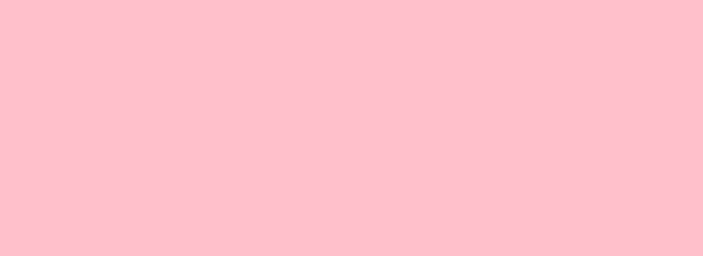
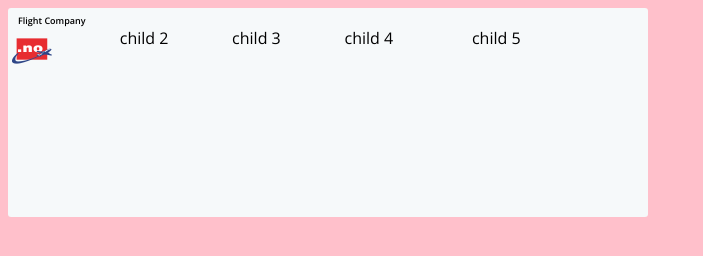
Before and after one commit to marcidenmark/momondo-t, a plain HTML site: page index.html in a window 1280 px wide. Shown: the whole page, without its empty margins (0-703 px from the left). Drawn offline with nearby package versions, Linux system fonts and the light colour scheme.

Commit message:
have a css grid setup and initial typography

```diff
--- a/index.html
+++ b/index.html
@@ -4,8 +4,24 @@
 	<meta charset="UTF-8">
 	<title>Momondo Test</title>
 	<link rel="stylesheet" href="style.css">
+	<link href="https://fonts.googleapis.com/css?family=Open+Sans:400,600,700" rel="stylesheet">
 </head>
 <body>
+<div class="card">
+	<div class="wrapper-company">
+		Flight Company
+ 	</div>
+
+ 	<div class="wrapper">
+   		<img src="logo.png" class="company-logo">
+   		<div>child 2 </div>
+   		<div>child 3 </div>
+   		<div>child 4 </div>
+  <div>child 5 </div>
+</div>
+
+
+</div>
 
 </body>
 </html>
--- a/style.css
+++ b/style.css
@@ -1,3 +1,80 @@
 body {
 	background-color: pink;
+	font-family: 'Open Sans', sans-serif;
+	max-width: 50%;
 }
+
+.wrapper-company {
+  	font-size: 9px;
+    font-weight: 600;
+    line-height: 12px;
+    padding-left: 10px;
+    padding-top: 7px;
+}
+.wrapper-flight {
+  display: grid;
+  grid-template-columns: repeat(8, 1fr);
+  grid-gap: 10px;
+
+}
+
+.wrapper {
+  display: grid;
+  grid-template-columns: repeat(8);
+  grid-auto-rows: 30px;
+  grid-column-gap: 0px;
+  grid-row-gap: 10px;
+}
+
+ .wrapper div:nth-child(1) {
+   grid-column: 1 / 8;
+   grid-column-end: span .5;
+
+   grid-row: 1 / 3;
+}
+ .wrapper div:nth-child(2) {
+   grid-column: 2 / 8;
+    grid-column-end: span 1;
+
+    grid-row: 1 / 3;
+ }
+ .wrapper div:nth-child(3) {
+   grid-column: 3 / 8;
+   grid-column-end: span 1;
+
+   grid-row: 1 / 3;
+ }
+ .wrapper div:nth-child(4) {
+   grid-column: 4 / 8;
+   grid-column-end: span ;
+
+   grid-row: 1 / 3;
+ }
+.wrapper div:nth-child(5) {
+  grid-column:6/8;
+  grid-column end: span 1;
+
+  grid-row: 1 / 6;
+}
+
+
+.card {
+    display: grid;
+/*  	position: relative;
+*/
+    width: 100%;
+    margin-top: 6px;
+    border-radius: 3px;
+    background-color: #f6f9fa;
+    overflow: hidden;
+    cursor: default;
+    opacity: 1;
+}
+
+.destination {
+    position: relative;
+    margin-top: 1px;
+    border-bottom: 1px solid #e3e6e7;
+    padding: 24px 0 12px;
+    background-color: #f4f7f8;
+}*/
```
Also changed, not shown: logo.png (added), 1 other file.
